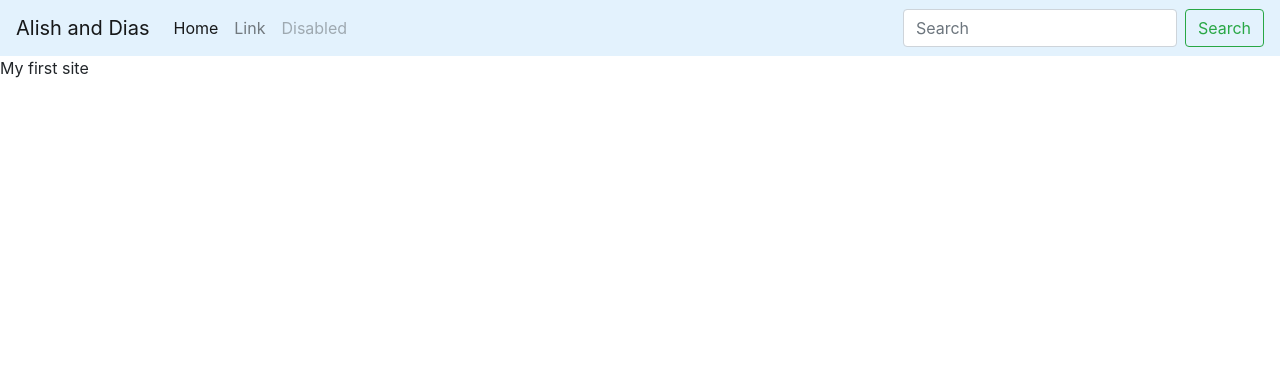
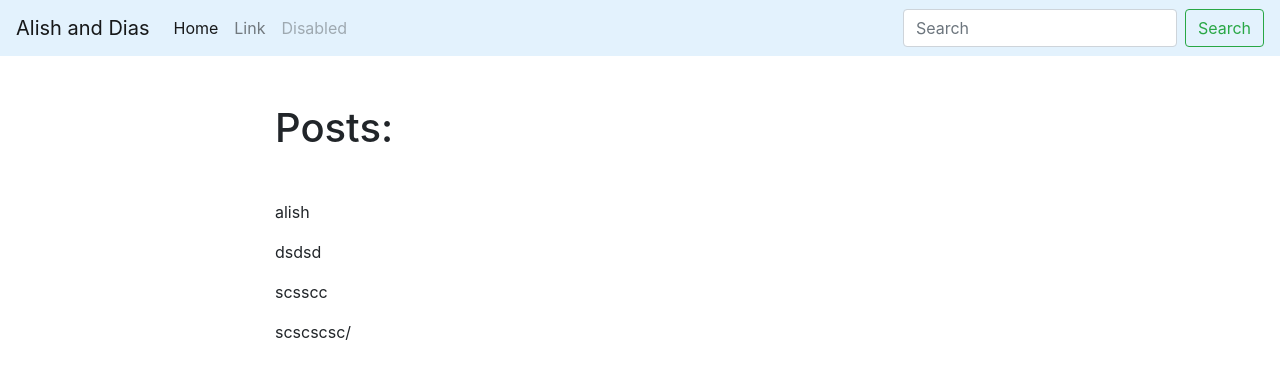
Before and after one commit to alishermaratov/Django, a Django app: page /blog/ in a window 1280 px wide. Shown: the top 379 px of the page. Run offline with Django 3.2, Linux system fonts and the light colour scheme.

Commit message:
[ADD] created a new file and dropped the editable folder and launched a web site with tags inside

```diff
--- a/blog/templates/blog/base_blog.html
+++ b/blog/templates/blog/base_blog.html
@@ -1,54 +1 @@
-<!DOCTYPE html>
-<html lang="en">
-<head>
-    <meta charset="utf-8">
-    <meta name="viewport" content="width"=divice-width, initial-scale=1.0">
-    <meta http-equiv="X-UA-Complatible" content="ie=edge">
-    <link rel="stylesheet" href="https://cdn.jsdelivr.net/npm/bootstrap@4.5.3/dist/css/bootstrap.min.css" integrity="sha384-TX8t27EcRE3e/ihU7zmQxVncDAy5uIKz4rEkgIXeMed4M0jlfIDPvg6uqKI2xXr2" crossorigin="anonymous">
-    <title>
-
-
-      {% block title %}
-      Block Engine
-      {% endblock %}
-
-
-    </title>
-</head>
-<body>
-
-  <nav class="navbar navbar-expand-lg navbar-light" style="background-color: #e3f2fd;">
-    <a class="navbar-brand" href="#">Alish and Dias </a>
-    <button class="navbar-toggler" type="button" data-toggle="collapse" data-target="#navbarSupportedContent" aria-controls="navbarSupportedContent" aria-expanded="false" aria-label="Toggle navigation">
-      <span class="navbar-toggler-icon"></span>
-    </button>
-
-    <div class="collapse navbar-collapse" id="navbarSupportedContent">
-      <ul class="navbar-nav mr-auto">
-        <li class="nav-item active">
-          <a class="nav-link" href="#">Home <span class="sr-only">(current)</span></a>
-        </li>
-        <li class="nav-item">
-          <a class="nav-link" href="#">Link</a>
-        </li>
-
-        <li class="nav-item">
-          <a class="nav-link disabled" href="#" tabindex="-1" aria-disabled="true">Disabled</a>
-        </li>
-      </ul>
-      <form class="form-inline my-2 my-lg-0">
-        <input class="form-control mr-sm-2" type="search" placeholder="Search" aria-label="Search">
-        <button class="btn btn-outline-success my-2 my-sm-0" type="submit">Search</button>
-      </form>
-    </div>
-  </nav>
-
-  {% block content %}
-      My first site
-  {% endblock %}
-
-
-
-
-</body>
-</html>
+{% extends 'base.html' %}
--- a/blog/templates/blog/index.html
+++ b/blog/templates/blog/index.html
@@ -1,8 +1,23 @@
+
+
 {% extends 'blog/base_blog.html' %}
 
 
-{% for name in names %}
+
+
+{% block title %}
+    Posts list
+{% endblock %}
+
+
+{% block content %}
+<h1 class="mb-5">
+
+  Posts:
+</h1>
+{% for name in name %}
 <p>
-  {{name}}
+  {{ name }}
 </p>
-{% endfor%}
+{% endfor %}
+{% endblock %}
--- a/blogengine/settings.py
+++ b/blogengine/settings.py
@@ -38,6 +38,7 @@ INSTALLED_APPS = [
     'django.contrib.messages',
     'django.contrib.staticfiles',
     'blog'
+
 ]
 
 MIDDLEWARE = [
@@ -55,7 +56,9 @@ ROOT_URLCONF = 'blogengine.urls'
 TEMPLATES = [
     {
         'BACKEND': 'django.template.backends.django.DjangoTemplates',
-        'DIRS': [],
+        'DIRS': [
+            Path(BASE_DIR/ 'templates')
+        ],
         'APP_DIRS': True,
         'OPTIONS': {
             'context_processors': [
--- /dev/null
+++ b/templates/base.html
@@ -0,0 +1,60 @@
+<!DOCTYPE html>
+<html lang="en">
+<head>
+    <meta charset="utf-8">
+    <meta name="viewport" content="width"=divice-width, initial-scale=1.0">
+    <meta http-equiv="X-UA-Complatible" content="ie=edge">
+    <link rel="stylesheet" href="https://cdn.jsdelivr.net/npm/bootstrap@4.5.3/dist/css/bootstrap.min.css" integrity="sha384-TX8t27EcRE3e/ihU7zmQxVncDAy5uIKz4rEkgIXeMed4M0jlfIDPvg6uqKI2xXr2" crossorigin="anonymous">
+    <title>
+
+
+      {% block title %}
+      alish web site
+      {% endblock %}
+
+
+    </title>
+</head>
+<body>
+
+  <nav class="navbar navbar-expand-lg navbar-light" style="background-color: #e3f2fd;">
+    <a class="navbar-brand" href="#">Alish and Dias </a>
+    <button class="navbar-toggler" type="button" data-toggle="collapse" data-target="#navbarSupportedContent" aria-controls="navbarSupportedContent" aria-expanded="false" aria-label="Toggle navigation">
+      <span class="navbar-toggler-icon"></span>
+    </button>
+
+    <div class="collapse navbar-collapse" id="navbarSupportedContent">
+      <ul class="navbar-nav mr-auto">
+        <li class="nav-item active">
+          <a class="nav-link" href="#">Home <span class="sr-only">(current)</span></a>
+        </li>
+        <li class="nav-item">
+          <a class="nav-link" href="#">Link</a>
+        </li>
+
+        <li class="nav-item">
+          <a class="nav-link disabled" href="#" tabindex="-1" aria-disabled="true">Disabled</a>
+        </li>
+      </ul>
+      <form class="form-inline my-2 my-lg-0">
+        <input class="form-control mr-sm-2" type="search" placeholder="Search" aria-label="Search">
+        <button class="btn btn-outline-success my-2 my-sm-0" type="submit">Search</button>
+      </form>
+    </div>
+  </nav>
+
+  <div class="container mt-5">
+    <div class="row">
+      <div class="col-6 offset-md-2">
+    {% block content %}
+    There is no any content for you
+    {% endblock %}
+  </div>
+</div>
+</div>
+
+
+
+
+</body>
+</html>
```
